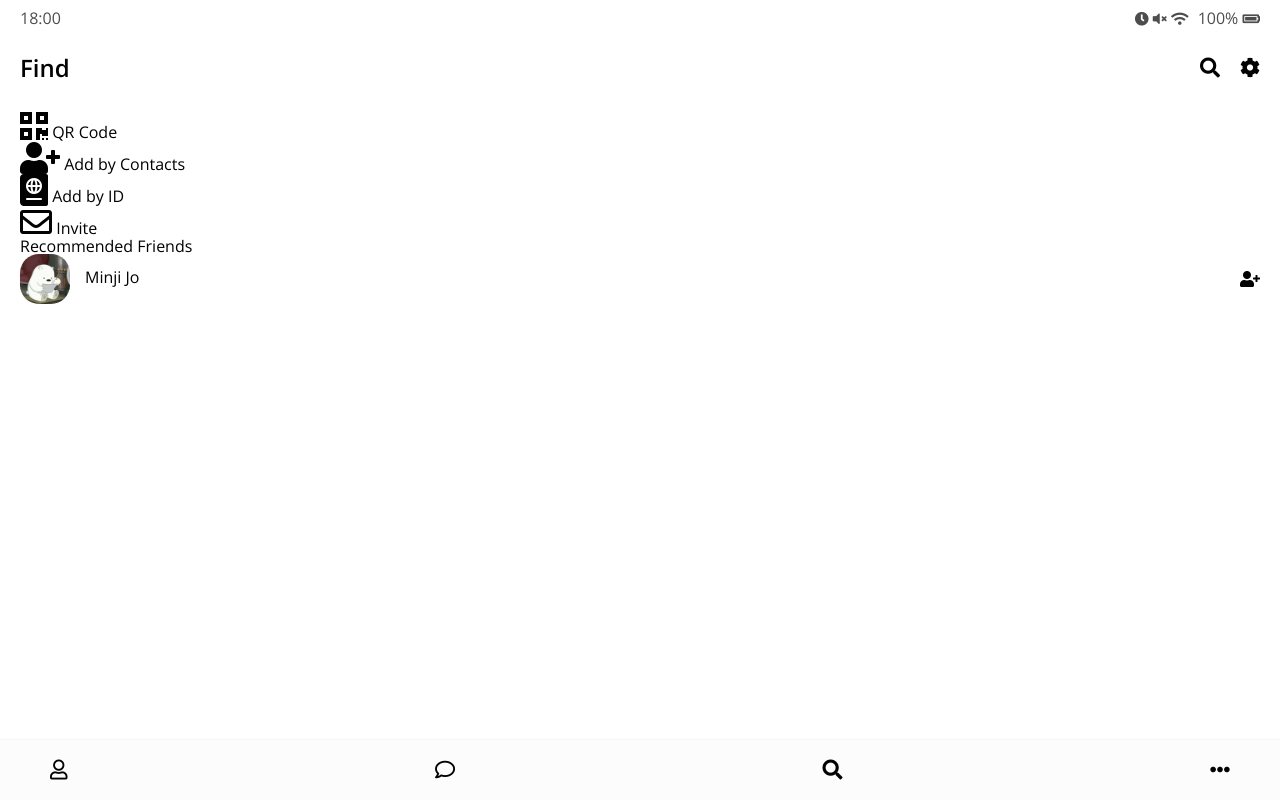
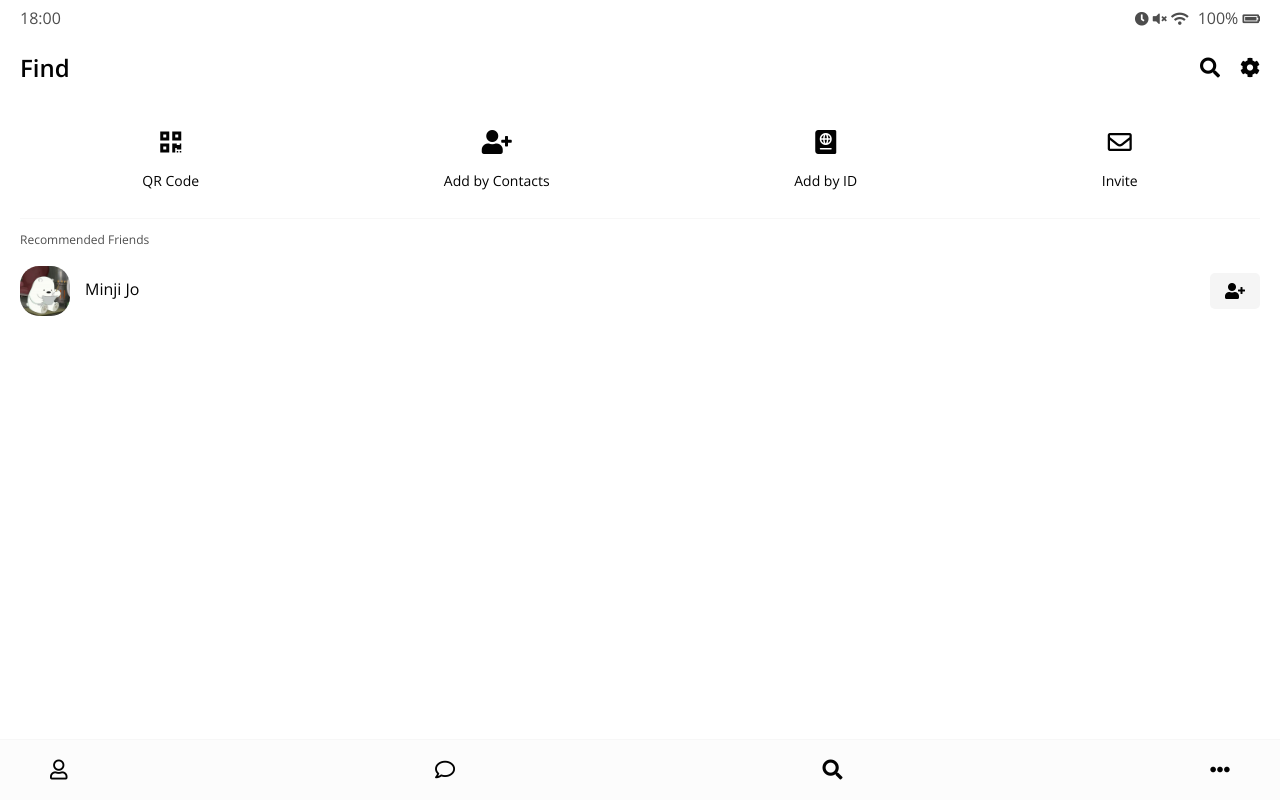
Before and after one commit to MinjiJo/kakao-clone-2.0, a plain HTML site: page find.html in a window 1280 px wide. Drawn offline with nearby package versions, Linux system fonts and the light colour scheme.

Commit message:
create find.css

```diff
--- /dev/null
+++ b/css/find.css
@@ -0,0 +1,33 @@
+.find .find__header-list {
+  margin-top: 50px;
+  display: flex;
+  justify-content: space-around;
+}
+
+.find .header-btn {
+  display: flex;
+  flex-direction: column;
+  align-items: center;
+}
+
+.find .header-btn__title {
+  display: block;
+  margin-top: 20px;
+  font-size: 14px;
+}
+
+.find .header-btn__icon {
+  font-size: 12px;
+}
+
+.find .find__recommended {
+  margin-top: 30px;
+  padding-top: 15px;
+  border-top: 1px solid #f7f7f7;
+}
+
+.find .find__title {
+  font-size: 12px;
+  opacity: 0.7;
+  margin-bottom: 20px;
+}
--- a/css/friend.css
+++ b/css/friend.css
@@ -55,3 +55,12 @@
 .friend__now-listening span {
   opacity: 0.6;
 }
+
+.friend__add-btn {
+  display: flex;
+  padding: 10px 15px;
+  justify-content: center;
+  align-items: center;
+  background-color: #f5f5f5;
+  border-radius: 5px;
+}
--- a/css/styles.css
+++ b/css/styles.css
@@ -5,6 +5,7 @@
 @import "nav-bar.css";
 @import "friend.css";
 @import "friends.css";
+@import "find.css";
 
 * {
   box-sizing: border-box;
```
